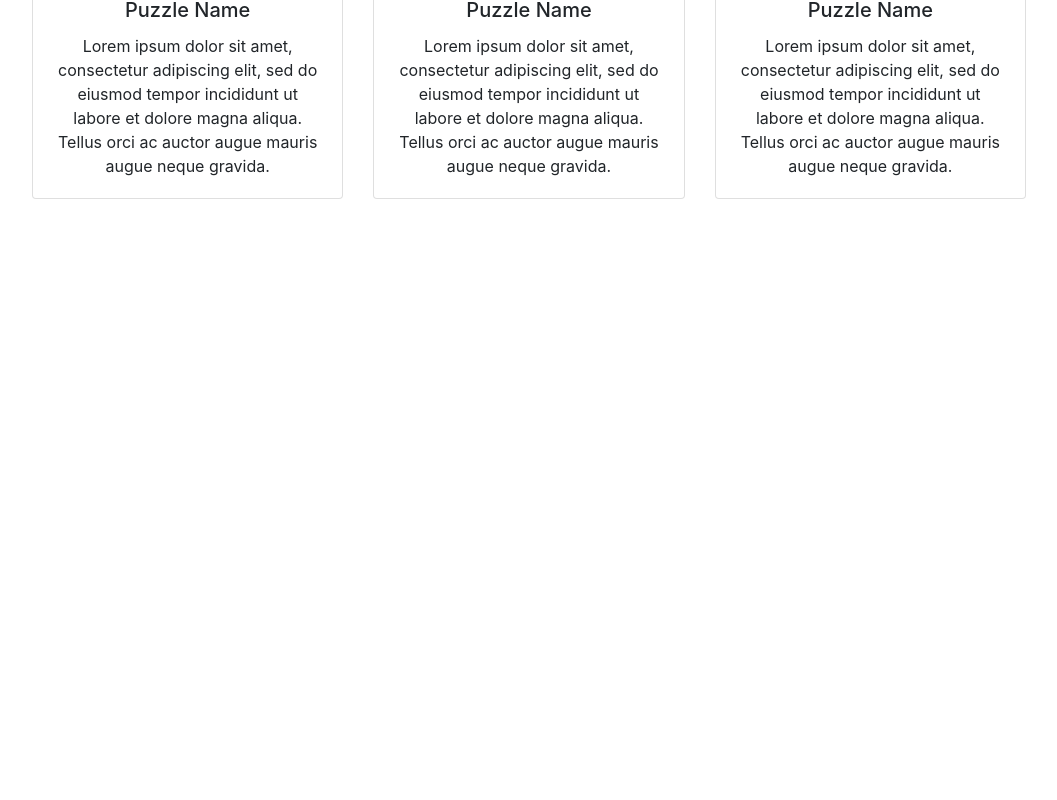
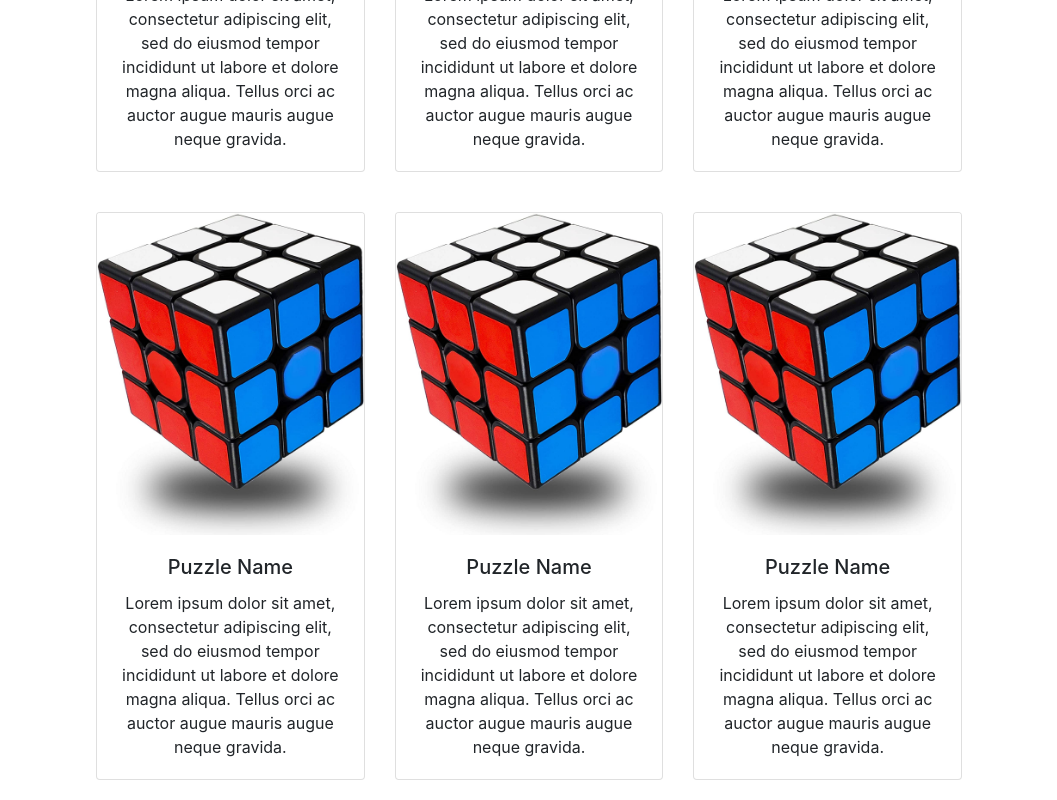
Before and after one commit to alhoffiq/wwwmwww, a React (Create React App) app: page /puzzles in a window 1280 px wide. Shown: the part 473-1273 px from the top of the page, without its empty margins (111-1168 px from the left). Before the commit the page ends 800 px from the top, so only its background shows below. Built offline with nearby package versions, Linux system fonts and the light colour scheme.

Commit message:
adjusted puzzle layout

```diff
--- a/src/App.css
+++ b/src/App.css
@@ -7,5 +7,5 @@
 }
 
 #puzzle-container {
-    max-width: 80%;
+    max-width: 70%;
 }
--- a/src/pages/Puzzles.js
+++ b/src/pages/Puzzles.js
@@ -8,6 +8,11 @@ function Puzzles() {
                 <div className="col-4 puzzle"><Card /></div>
                 <div className="col-4 puzzle"><Card /></div>
             </div>
+            <div className="row">
+                <div className="col-4 puzzle"><Card /></div>
+                <div className="col-4 puzzle"><Card /></div>
+                <div className="col-4 puzzle"><Card /></div>
+            </div>
         </div>
     );
 }
```
